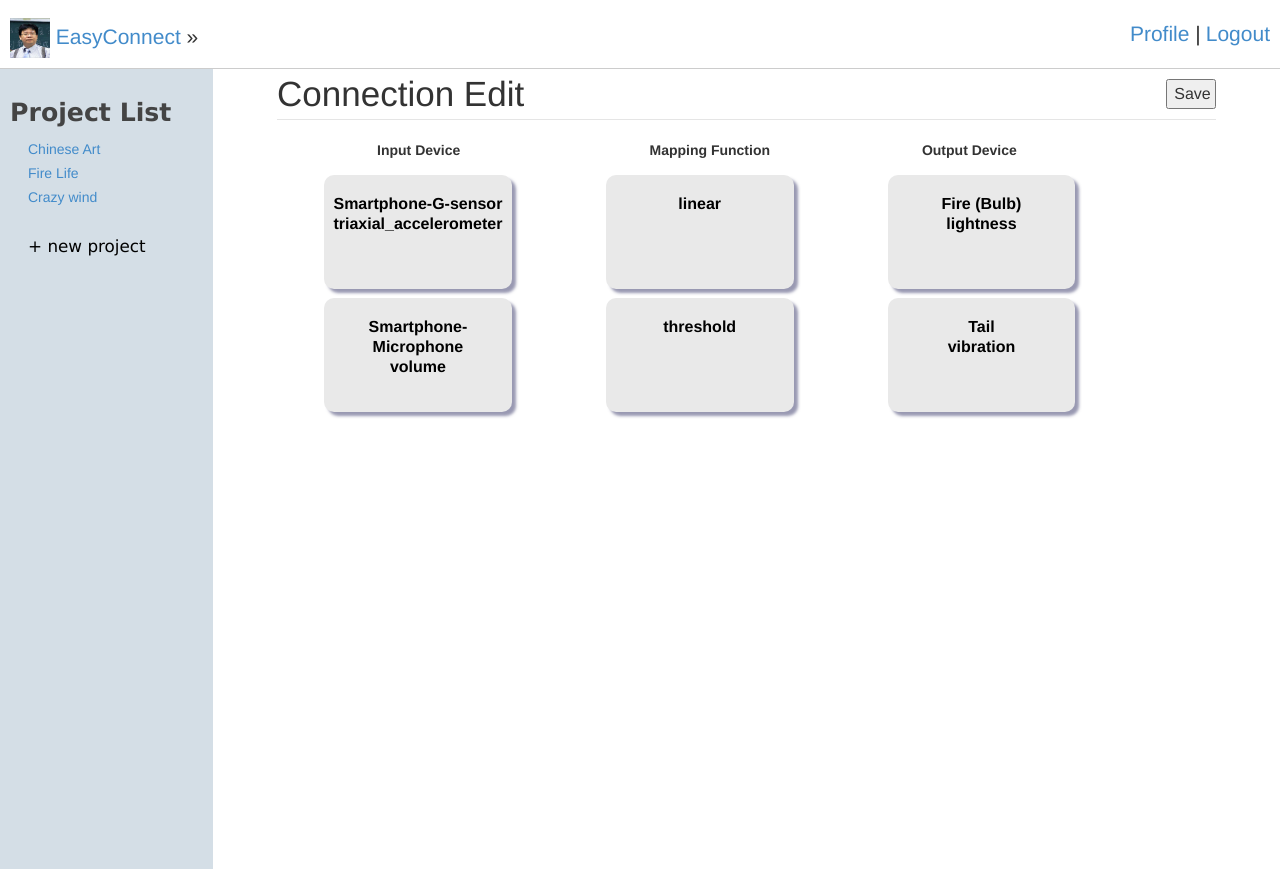
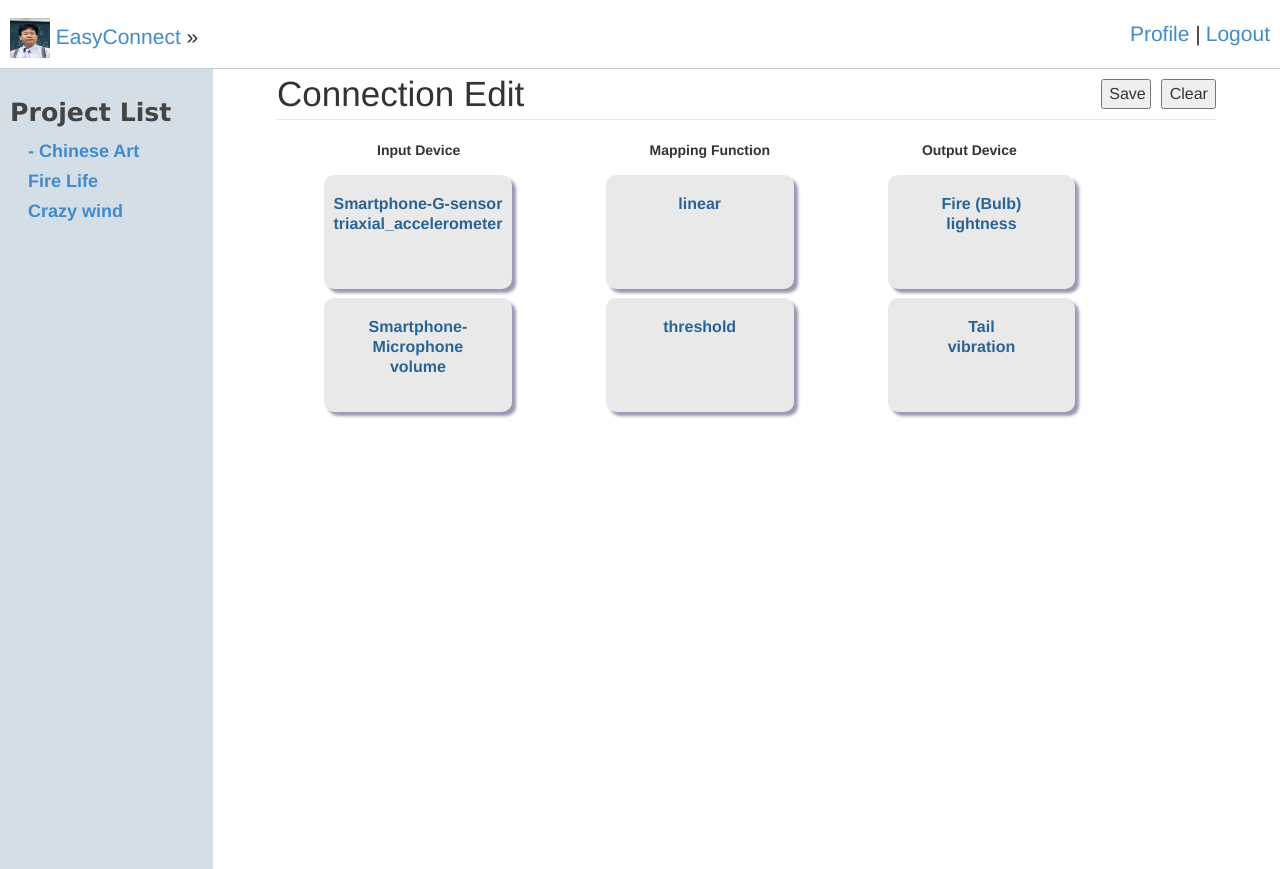
Before and after one commit to alice1992224/easyConnect_GUI, a Flask app: template templates/main.html in a window 1280 px wide; the page is wider, and only the part inside the window is pictured. Run offline with Flask 2, Linux system fonts and the light colour scheme; the template is opened without the code that fills it, so the values that code supplies are empty; some libraries are stand-ins or nearby versions.

Commit message:
modify some style

```diff
--- a/main.py
+++ b/main.py
@@ -23,9 +23,8 @@ debug = app.logger.debug
 warn = app.logger.warning
 error = app.logger.error
 
-
 #################### settings ####################
-HOST, PORT = '0.0.0.0', 8899
+HOST, PORT = '0.0.0.0', 1235
 UPLOAD_DIR = './upload/'
 DEBUG = True
 
@@ -137,7 +136,7 @@ def connection():
         second = "m_" + str(data[2])
         connection.append([first, second])
 
-    return render_template('main.html', connection = connection)
+    return render_template('main.html', connections = connection)
 
 @app.route('/handle_connection', methods=['POST'])
 def handle_connection():
@@ -160,9 +159,37 @@ def handle_connection():
         mid = m.group(4)
         sql += '("%s", "%s", "%s", "%s", "%s"),'%(did, fid, mid, 1, 1)
     sql = sql[:-1]+';'
-    print(sql)
     sql_query(sql)
-    return render_template('main.html')
+
+    # query database to get connection information
+    get_in_connection_sql = """
+                                SELECT ld_id, df_id, mf_id FROM Connection
+                                LEFT JOIN DeviceFeature USING (df_id)
+                                WHERE u_id=1 and p_id=1 and type='input';
+                            """
+    get_out_connection_sql = """
+                                SELECT ld_id, df_id, mf_id FROM Connection
+                                LEFT JOIN DeviceFeature USING (df_id)
+                                WHERE u_id=1 and p_id=1 and type='output';
+                            """
+    in_connection_list = list(filter(None, sql_query(get_in_connection_sql).split("\n")))
+    out_connection_list = list(filter(None, sql_query(get_out_connection_sql).split("\n")))
+
+    connection = []
+    for i in in_connection_list:
+        data = i.split("\t")
+        first = "i_" + str(data[0]) + "_" + str(data[1])
+        second = "m_" + str(data[2])
+        connection.append([first, second])
+
+    for i in out_connection_list:
+        data = i.split("\t")
+        first = "o_" + str(data[0]) + "_" + str(data[1])
+        second = "m_" + str(data[2])
+        connection.append([first, second])
+
+    return redirect(url_for('connection'))
+    #return render_template('main.html', connections=connection)
 
 
 
--- a/static/style.css
+++ b/static/style.css
@@ -59,6 +59,8 @@
 
 	#stage { width:100%; height: 500px; position:relative; }
 
+    a.cell.clicked { background-color:#1c3b56; color:white;}
+
     a.cell {
         position:relative;
         width:20%;
@@ -69,10 +71,10 @@
         margin-top:1%;
         float:left;
         z-index:1;
+        color:#2a6496;
         box-shadow:4px 4px 3px rgba(20%,20%,40%,0.5);
+        text-decoration:none;
     }
-
-    a.cell.clicked { background-color:#ff0000; }
 
 	#background {
 	  position:absolute;
@@ -186,7 +188,6 @@
     #in_device, #out_device, #map_func{
         font-size:16px;
         text-align:center;
-        color:black;
         font-weight: bold;
         line-height:20px;
         word-wrap: break-word;
--- a/templates/main.html
+++ b/templates/main.html
@@ -48,7 +48,7 @@
         }
 
         // draw all connection when reload
-        {% for connect in test %}
+        {% for connect in connections %}
 
             var start_block = $('.{{connect[0]}}');
             var end_block = $('.{{connect[1]}}');
@@ -77,6 +77,11 @@
             draw_all_connect();
         }
 
+
+        $('button#clear').on('click', function(e){
+            connectList = [];
+            draw_all_connect();
+        });
 
         $('button#submit').on('click', function(e){
 
@@ -120,6 +125,16 @@
             form.submit();
         });
 
+function sleep(milliseconds) {
+  var start = new Date().getTime();
+  for (var i = 0; i < 1e7; i++) {
+    if ((new Date().getTime() - start) > milliseconds){
+      break;
+    }
+  }
+}
+
+
 
         $('body').on('click', '#stage .cell', function(e){
 
@@ -129,7 +144,6 @@
             }
             else {
                 var last_clicked = $($('.cell.clicked').get(0));
-
                 var end_x = $(this).position().left + ($(this).outerWidth(true)/2);
                 var end_y = $(this).position().top + ($(this).outerHeight(true)/2);
                 var start_x = last_clicked.position().left + (last_clicked.outerWidth(true)/2);
@@ -199,16 +213,15 @@
         <li>
             <img src="../static/W4ssnp8.jpg" alt="" style="vertical-align: middle; margin-top: -1px" height="40" width="40">
         </li>
-        <li><a href="../static/main.html">EasyConnect</a> »</li>
+        <li><a href="connection">EasyConnect</a> »</li>
       </ul>
     </div>
     <div class="col-xs-4 col-sm-2 sphinxsidebar" style="height:100%; background-color:#d4dee6; padding-top:30px; padding-left:10px">
     <h3>Project List</h3>
     <ul>
-        <li><a href="../static/choose_device.html">Chinese Art</a></li>
-        <li><a href="">Fire Life</a></li>
-        <li><a href="">Crazy wind</a></li>
-        <li><a href="" style="font-family: 'Lucida Grande', Arial, sans-serif; font-size: 1.2em; color: #000000;"><br>+ new project</a></li>
+        <li><a style="font-size:18px; font-weight:bold" href="connection"> - Chinese Art</a></li>
+        <li><a style="font-size:18px; font-weight:bold" href="">Fire Life</a></li>
+        <li><a style="font-size:18px; font-weight:bold" href="">Crazy wind</a></li>
     </ul>
     </div>
 
@@ -216,6 +229,7 @@
         <div class="container">
             <fieldset>
                 <legend style="font-size: 250%;">Connection Edit
+                <button id="clear" style="margin-left:10px; width:55px; height:30px; font-size:16; float:right; margin-top:10px">Clear</button>
                 <button id="submit" style="width:50px; height:30px; font-size:16; float:right; margin-top:10px">Save</button>
                 </legend>
             </fieldset>
@@ -227,9 +241,9 @@
             <div id="game_area">
                 <div id="stage">
 
-                    <a href="javascript:;" id='in_device' class="button cell i_11_2" value="i_11_2">Smartphone-G-sensor<br/>triaxial_accelerometer</a>
+                    <a id='in_device' class="button cell i_11_2" value="i_11_2">Smartphone-G-sensor<br/>triaxial_accelerometer</a>
                     <a href="javascript:;" id='map_func' class="button cell m_1" value="1" >linear</a>
-                    <a href="javascript:;" id='out_device' class="button cell o_2_1" value="o_2_1">Fire (Bulb)<br/>lightness</a>
+                    <a href="javascript:;" id='out_device' class="button cell o_6_1" value="o_6_1">Fire (Bulb)<br/>lightness</a>
 
                     <a href="javascript:;" id='in_device' class="button cell i_1_3" value="i_1_3">Smartphone-Microphone<br/>volume</a>
                     <a href="javascript:;" id='map_func' class="button cell m_2" value="2">threshold</a>
```
